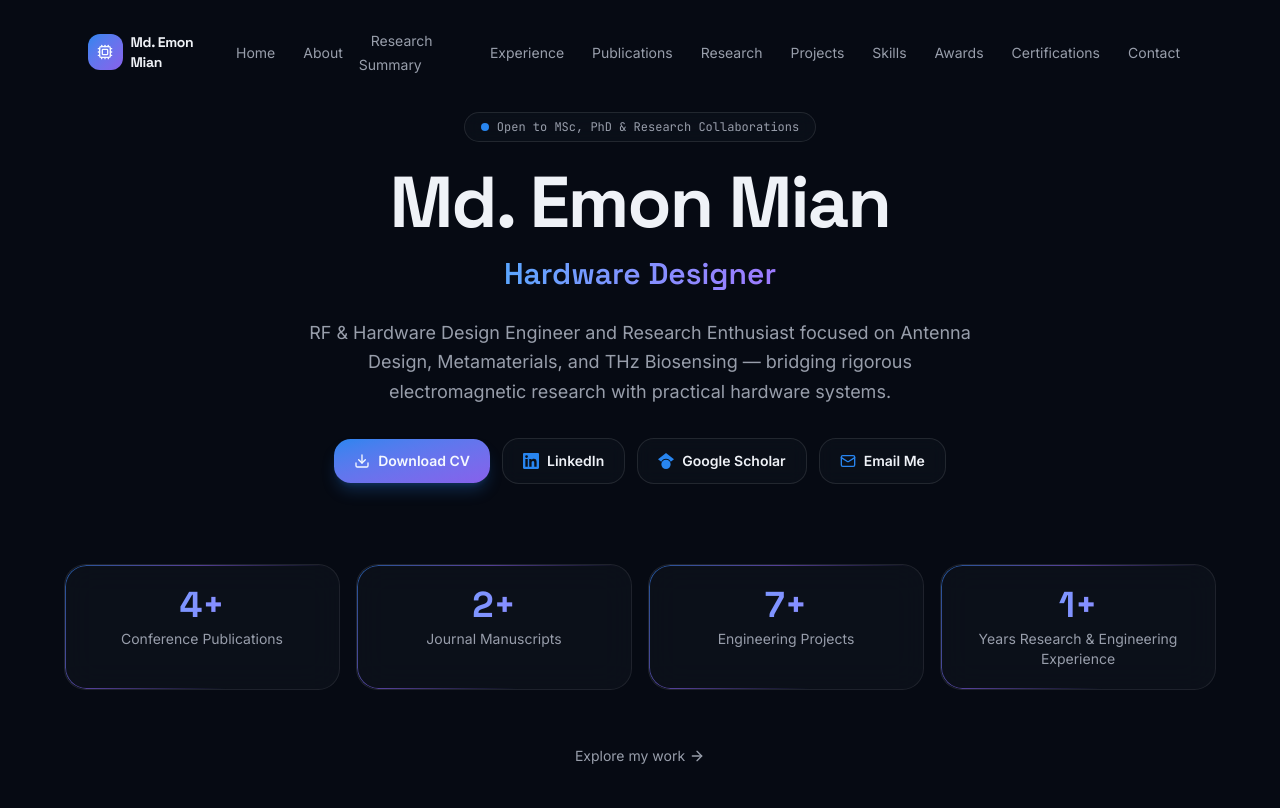
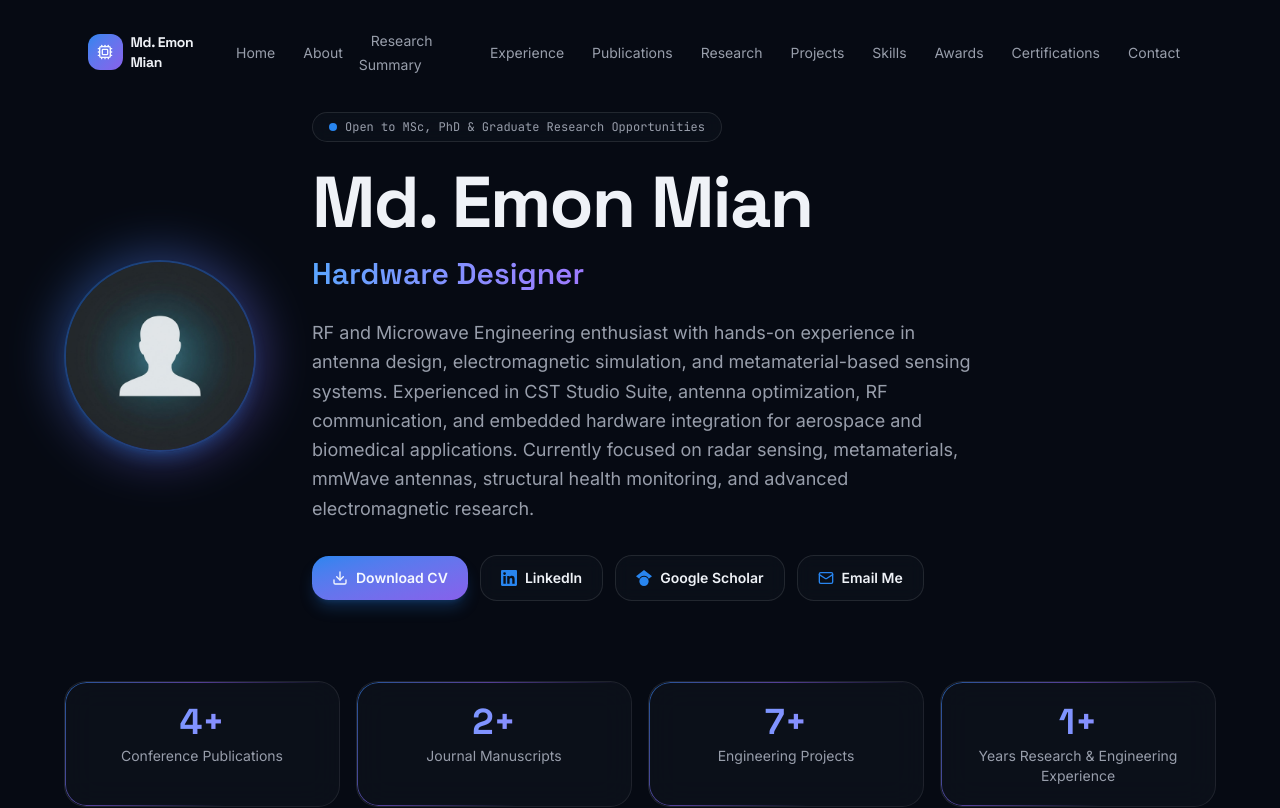
Before and after one commit to emonmian/emon-mian-portfolio-2-Public, a Next.js app: page / in a window 1280 px wide. Shown: the top 808 px of the page. Built offline with nearby package versions, Linux system fonts and the light colour scheme.

Commit message:
feat: enhance hero section layout and add profile photo animation
Co-authored-by: emonmian <307931195+emonmian@users.noreply.github.com>

```diff
--- a/components/hero.tsx
+++ b/components/hero.tsx
@@ -40,21 +40,36 @@ export function Hero() {
           initial={{ opacity: 0, y: 20 }}
           animate={{ opacity: 1, y: 0 }}
           transition={{ duration: 0.6 }}
-          className="flex flex-col items-center text-center"
+          className="flex flex-col items-center gap-10 text-center lg:flex-row lg:items-center lg:gap-14 lg:text-left"
         >
+          <motion.div
+            initial={{ opacity: 0, scale: 0.9 }}
+            animate={{ opacity: 1, scale: 1 }}
+            transition={{ duration: 0.6, delay: 0.1 }}
+            className="group relative shrink-0"
+          >
+            <span className="absolute -inset-2 rounded-full bg-gradient-to-br from-primary to-accent opacity-40 blur-xl transition-opacity duration-500 group-hover:opacity-70" />
+            <img
+              src="/profile-photo.png"
+              alt="Md. Emon Mian, RF and Microwave Engineer"
+              className="relative h-40 w-40 rounded-full border-2 border-primary/30 object-cover shadow-lg shadow-primary/20 backdrop-blur transition-transform duration-500 group-hover:scale-105 sm:h-48 sm:w-48"
+            />
+          </motion.div>
+
+          <div className="flex flex-col items-center lg:items-start">
             <span className="mb-6 inline-flex items-center gap-2 rounded-full border border-border bg-card/50 px-4 py-1.5 font-mono text-xs text-muted-foreground backdrop-blur">
               <span className="relative flex h-2 w-2">
                 <span className="absolute inline-flex h-full w-full animate-ping rounded-full bg-primary opacity-75" />
                 <span className="relative inline-flex h-2 w-2 rounded-full bg-primary" />
               </span>
-            Open to MSc, PhD & Research Collaborations
+              Open to MSc, PhD & Graduate Research Opportunities
             </span>
 
             <h1 className="font-heading text-4xl font-bold tracking-tight text-balance sm:text-6xl md:text-7xl">
               Md. Emon Mian
             </h1>
 
-          <div className="mt-4 flex h-8 items-center justify-center overflow-hidden sm:h-10">
+            <div className="mt-4 flex h-8 items-center justify-center overflow-hidden sm:h-10 lg:justify-start">
               <motion.span
                 key={roleIndex}
                 initial={{ opacity: 0, y: 20 }}
@@ -68,12 +83,16 @@ export function Hero() {
             </div>
 
             <p className="mt-6 max-w-2xl text-pretty leading-relaxed text-muted-foreground sm:text-lg">
-            RF &amp; Hardware Design Engineer and Research Enthusiast focused on
-            Antenna Design, Metamaterials, and THz Biosensing — bridging rigorous
-            electromagnetic research with practical hardware systems.
+              RF and Microwave Engineering enthusiast with hands-on experience in
+              antenna design, electromagnetic simulation, and metamaterial-based
+              sensing systems. Experienced in CST Studio Suite, antenna
+              optimization, RF communication, and embedded hardware integration
+              for aerospace and biomedical applications. Currently focused on
+              radar sensing, metamaterials, mmWave antennas, structural health
+              monitoring, and advanced electromagnetic research.
             </p>
 
-          <div className="mt-8 flex flex-wrap items-center justify-center gap-3">
+            <div className="mt-8 flex flex-wrap items-center justify-center gap-3 lg:justify-start">
             <a
               href="/cv-md-emon-mian.pdf"
               download="Md-Emon-Mian-CV.pdf"
@@ -107,6 +126,7 @@ export function Hero() {
               <Mail className="h-4 w-4 text-primary" />
               Email Me
             </a>
+            </div>
           </div>
         </motion.div>
 
```
Also changed, not shown: public/profile-photo.png (added). Lines whose indentation alone changed are shown as unchanged.
